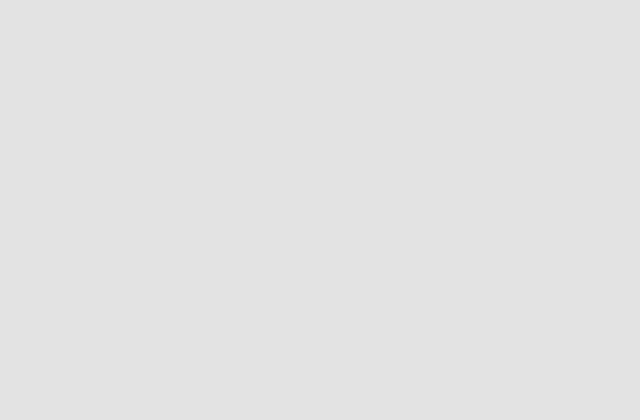
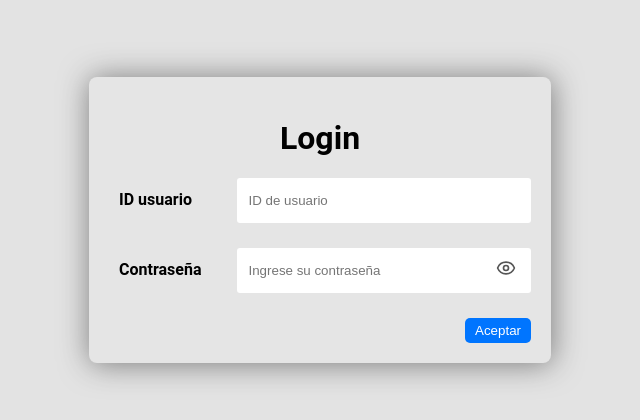
Before and after one commit to San-ti-P/TP_Disenio, a React (Create React App) app in the folder Frontend/frontend/: page /login in a window 1280 px wide. Before the commit this address had no page. Shown: the part 180-600 px from the top of the page, without its empty margins (320-960 px from the left). Built offline with nearby package versions, Linux system fonts and the light colour scheme.

Commit message:
Interfaz log-in

```diff
--- a/Frontend/frontend/src/App.js
+++ b/Frontend/frontend/src/App.js
@@ -1,19 +1,21 @@
 import React from 'react';
 import EstilosGlobal from './estilos/estilosGlobal';
 import { BrowserRouter as Router, Routes, Route, Navigate } from 'react-router-dom';
-import {Menu} from './componentes/menu';
+import {Menu} from './paginas/menu';
 import RegistrarReserva from './paginas/RegistrarReserva';
 import ListarReservasDia from './paginas/ListarReservasDia';
 import ListarReservasCurso from './paginas/ListarReservasCurso';
 import BuscarBedel from './paginas/BuscarBedel';
 import RegistrarBedel from './paginas/RegistrarBedel';
+import Login from "./paginas/log-in.js";
 
 function App() {
   return (
     <Router>
       <EstilosGlobal/>
       <Routes>
-        <Route path="/" element={<Navigate to="/menu" />} />
+        <Route path="/" element={<Navigate to="/login" />} />
+        <Route path="/login" element={<Login />} />
         <Route path="/menu" element={<Menu />} />
         <Route path="/registrar-reserva" element={<RegistrarReserva />} />
         <Route path="/listar-reservas-dia" element={<ListarReservasDia />} />
--- a/Frontend/frontend/src/elementos/formularios.js
+++ b/Frontend/frontend/src/elementos/formularios.js
@@ -172,4 +172,21 @@ const IconoPassword = styled.div`
     }
 `;
 
-export {Formulario, DivTextoCampoObligatorio, DivBotonesSC, Input, Label, GrupoInput, Select, IconoPassword, BotonSC, BotonSubmit, LeyendaError}
+const DivLogin = styled.div`
+  display: grid;
+  grid-template-columns: 1fr 4fr;
+  gap: 25px;
+  align-items: center;
+
+  button {
+      grid-column: 2;
+      margin-left: auto;
+      width: auto;
+      display: flex;
+      justify-content: flex-end;
+  }
+`;
+
+
+
+export {Formulario, DivTextoCampoObligatorio, DivBotonesSC, Input, Label, GrupoInput, Select, IconoPassword, BotonSC, BotonSubmit, LeyendaError, DivLogin}
--- a/Frontend/frontend/src/paginas/RegistrarBedel.js
+++ b/Frontend/frontend/src/paginas/RegistrarBedel.js
@@ -3,7 +3,7 @@ import { Formulario, DivTextoCampoObligatorio, DivBotonesSC } from "../elementos
 import { ComponenteNyAP, ComponenteOtro, ComponenteDesplegableInput } from "../componentes/input.js"
 import { CancelarModal, mostrarModalExito } from "../componentes/modal.js"
 import {enviarFormulario, getPoliticas} from "../services/api.js"
-import { BotonSC, BotonSubmit, LeyendaError } from '../elementos/formularios';
+import { BotonSC, BotonSubmit, LeyendaError } from '../elementos/formularios.js';
 
 const App = () => {
 
--- /dev/null
+++ b/Frontend/frontend/src/paginas/log-in.js
@@ -0,0 +1,46 @@
+import React, { useState } from 'react';
+import { useNavigate } from 'react-router-dom';
+import {ComponenteOtro} from "../componentes/input"
+import {DivLogin, BotonSC} from "../elementos/formularios"
+
+const App = () => {
+    const [idUsuario, cambiarIdUsuario] = useState({campo:'', valido: null});
+    const [mostrarIDLeyenda, cambiarMostrarIDLeyenda] = useState(false);
+    const [contraseña1, cambiarContraseña1] = useState({campo:'', valido: null});
+    const [mostrarContraLeyenda, cambiarMostrarContraLeyenda] = useState(false);
+
+    const navigate = useNavigate();
+
+    return (
+      <main>
+        <h1>Login</h1>
+        <DivLogin>
+            <ComponenteOtro
+            estado={idUsuario}
+            cambiarEstado={cambiarIdUsuario}
+            tipo="text"
+            label="ID usuario"
+            placeholder="ID de usuario"
+            name="idUsuario"
+            leyendaError={"ID de usuario no existe"}
+            mostrarLeyenda={mostrarIDLeyenda}
+            cambiarMostrarLeyenda={cambiarMostrarIDLeyenda}
+            />
+            <ComponenteOtro
+            estado={contraseña1}
+            cambiarEstado={cambiarContraseña1}
+            tipo="password"
+            label="Contraseña"
+            placeholder="Ingrese su contraseña"
+            name="contraseña"
+            leyendaError={"Contraseña inválida"}
+            mostrarLeyenda={mostrarContraLeyenda}
+            cambiarMostrarLeyenda={cambiarMostrarContraLeyenda}
+            />
+            <BotonSC onClick={() => navigate('/menu')}>Aceptar</BotonSC>
+        </DivLogin>
+    </main>
+    );
+}
+
+export default App;
--- a/Frontend/frontend/src/componentes/menu.js
+++ b/Frontend/frontend/src/paginas/menu.js
@@ -1,5 +1,5 @@
 import React from 'react';
-import { BotonMenu, DivMenu, ImgMenu } from '../elementos/menuEl';
+import { BotonMenu, DivMenu, ImgMenu } from '../elementos/menuEl.js';
 import { useNavigate } from 'react-router-dom';
 import { getPoliticas } from '../services/api.js';
 
```
